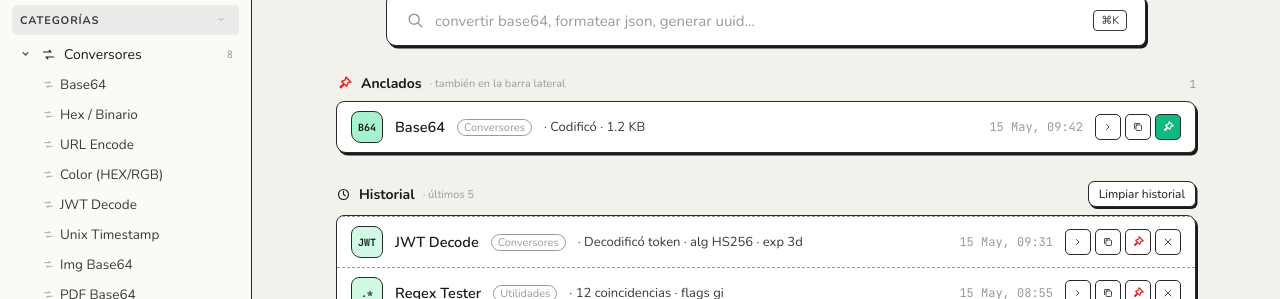
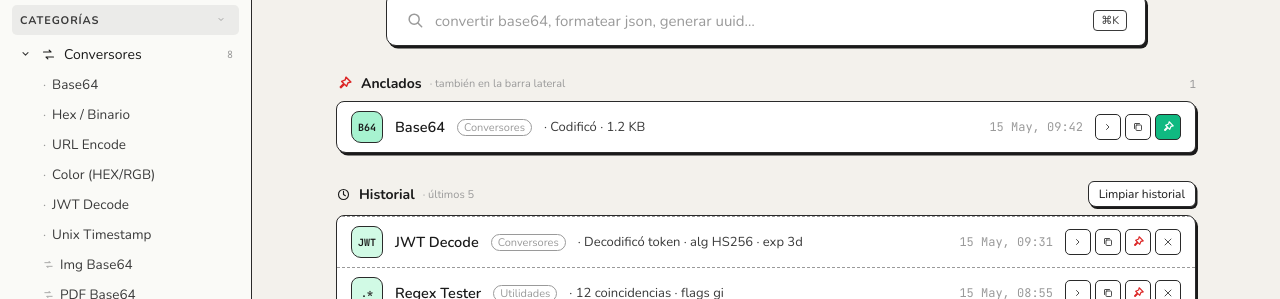
Before and after one commit to hberdon/devsnest, a React (Vite) app: page / in a window 1280 px wide. Shown: the part 154-453 px from the top of the page. Built offline with nearby package versions, Linux system fonts and the light colour scheme.

Commit message:
fix(sidebar): cat-conv icon only for img-base64 and pdf-base64 tools

```diff
--- a/src/components/Sidebar/index.tsx
+++ b/src/components/Sidebar/index.tsx
@@ -167,7 +167,7 @@ export function Sidebar() {
                           to={`/tools/${tool.id}`}
                           className={`${s.catToolRow} ${isActive ? s.catToolActive : ''}`}
                         >
-                          {cat.id === 'conv'
+                          {(tool.id === 'img-base64' || tool.id === 'pdf-base64')
                             ? <Icon name="cat-conv" size={11} color="var(--color-muted)" />
                             : <span className={s.catDot}>·</span>
                           }
```
